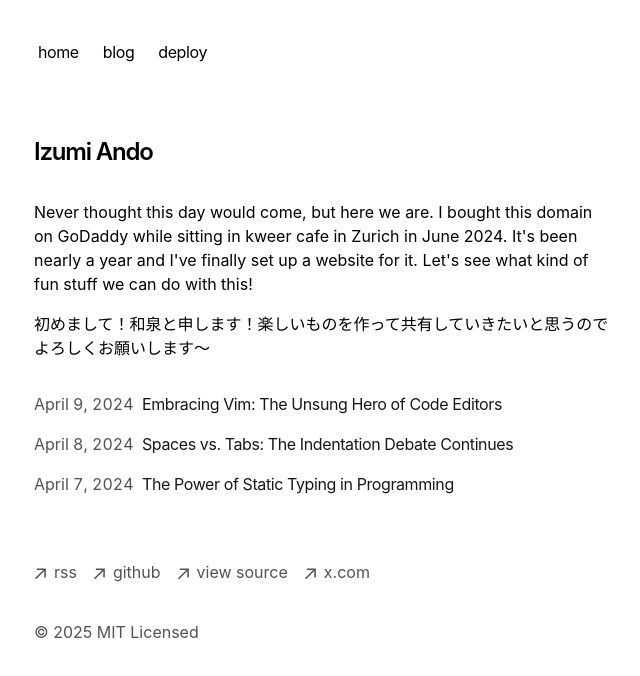
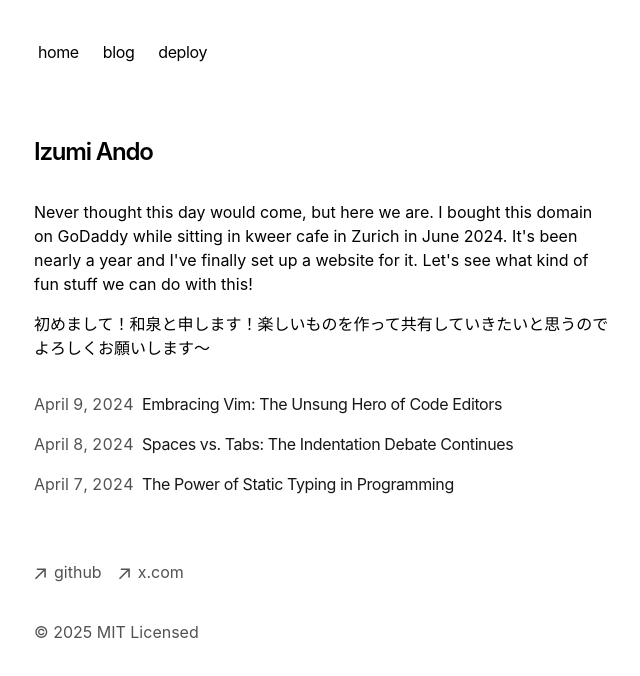
Before and after one commit to izumiando/portfolio, a Next.js app: page / in a window 1280 px wide. Shown: the top 676 px of the page, without its empty margins (318-958 px from the left). Built offline with nearby package versions, Linux system fonts and the light colour scheme.

Commit message:
fixing footer

```diff
--- a/app/components/footer.tsx
+++ b/app/components/footer.tsx
@@ -19,7 +19,7 @@ export default function Footer() {
   return (
     <footer className="mb-16">
       <ul className="font-sm mt-8 flex flex-col space-x-0 space-y-2 text-neutral-600 md:flex-row md:space-x-4 md:space-y-0 dark:text-neutral-300">
-        <li>
+        {/* <li>
           <a
             className="flex items-center transition-all hover:text-neutral-800 dark:hover:text-neutral-100"
             rel="noopener noreferrer"
@@ -29,7 +29,7 @@ export default function Footer() {
             <ArrowIcon />
             <p className="ml-2 h-7">rss</p>
           </a>
-        </li>
+        </li> */}
         <li>
           <a
             className="flex items-center transition-all hover:text-neutral-800 dark:hover:text-neutral-100"
@@ -41,7 +41,7 @@ export default function Footer() {
             <p className="ml-2 h-7">github</p>
           </a>
         </li>
-        <li>
+        {/* <li>
           <a
             className="flex items-center transition-all hover:text-neutral-800 dark:hover:text-neutral-100"
             rel="noopener noreferrer"
@@ -51,7 +51,7 @@ export default function Footer() {
             <ArrowIcon />
             <p className="ml-2 h-7">view source</p>
           </a>
-        </li>
+        </li> */}
         <li>
           <a
             className="flex items-center transition-all hover:text-neutral-800 dark:hover:text-neutral-100"
```
